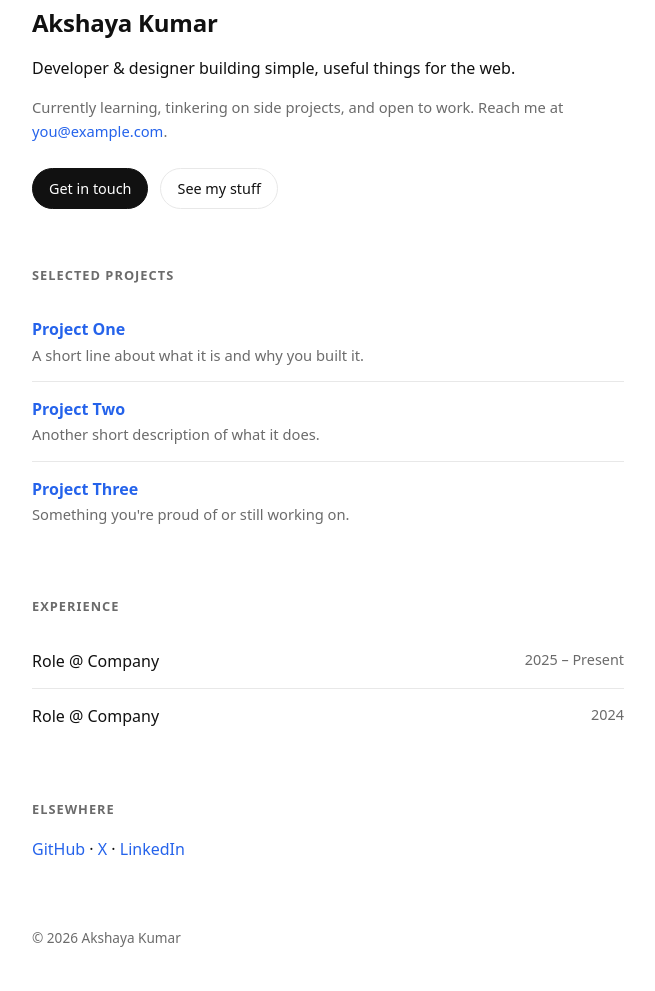
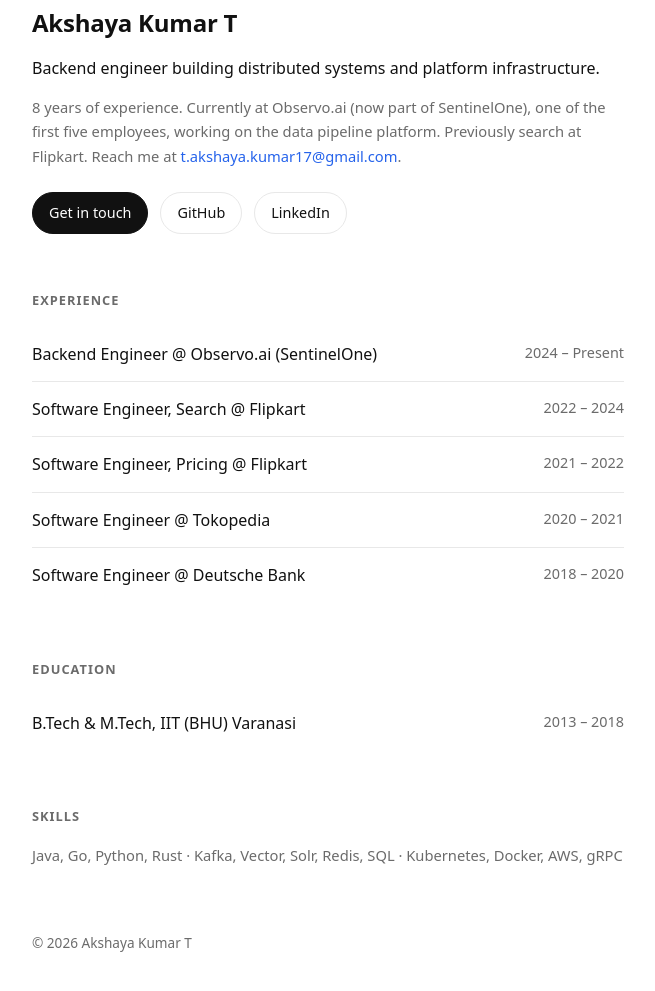
Before and after one commit to ak-17/akshayakumar_xyz, a plain HTML site: page public/index.html in a window 1280 px wide. Shown: the part 145-1136 px from the top of the page, without its empty margins (312-967 px from the left). Drawn offline with Linux system fonts and the light colour scheme.

Commit message:
cleanup and more details

```diff
--- a/public/index.html
+++ b/public/index.html
@@ -3,10 +3,10 @@
 <head>
     <meta charset="utf-8">
     <meta name="viewport" content="width=device-width, initial-scale=1">
-    <title>Akshaya Kumar — Developer & Designer</title>
-    <meta name="description" content="Building simple, useful things for the web.">
-    <meta property="og:title" content="Akshaya Kumar">
-    <meta property="og:description" content="Building simple, useful things for the web.">
+    <title>Akshaya Kumar T — Backend Engineer</title>
+    <meta name="description" content="Backend engineer building distributed systems and platform infrastructure.">
+    <meta property="og:title" content="Akshaya Kumar T — Backend Engineer">
+    <meta property="og:description" content="Backend engineer building distributed systems and platform infrastructure.">
     <style>
         :root{--bg:#fff;--fg:#111;--muted:#6b6b6b;--line:#e8e8e8;--accent:#2563eb}
         @media (prefers-color-scheme:dark){:root{--bg:#0b0b0c;--fg:#f2f2f2;--muted:#8d8d92;--line:#232326;--accent:#7aa2ff}}
@@ -26,7 +26,6 @@
         ul{list-style:none;padding:0;margin:0}
         li{padding:14px 0;border-bottom:1px solid var(--line)}
         li:last-child{border:0}
-        .t{font-weight:600}
         .d{color:var(--muted);font-size:.92rem}
         .row{display:flex;justify-content:space-between;gap:16px}
         .row span:last-child{color:var(--muted);font-size:.9rem;white-space:nowrap}
@@ -36,31 +35,38 @@
 <body>
 <main>
     <div class="avatar">AK</div>
-    <h1>Akshaya Kumar</h1>
-    <p>Developer & designer building simple, useful things for the web.</p>
-    <p class="d">Currently learning, tinkering on side projects, and open to work. Reach me at <a href="mailto:you@example.com">you@example.com</a>.</p>
+    <h1>Akshaya Kumar T</h1>
+    <p>Backend engineer building distributed systems and platform infrastructure.</p>
+    <p class="d">8 years of experience. Currently at Observo.ai (now part of SentinelOne), one of the first five employees, working on the data pipeline platform. Previously search at Flipkart. Reach me at <a href="mailto:t.akshaya.kumar17@gmail.com">t.akshaya.kumar17@gmail.com</a>.</p>
     <div class="btns">
-        <a class="btn primary" href="mailto:you@example.com">Get in touch</a>
-        <a class="btn" href="#projects">See my stuff</a>
+        <a class="btn primary" href="mailto:t.akshaya.kumar17@gmail.com">Get in touch</a>
+        <a class="btn" href="https://github.com/ak-17">GitHub</a>
+        <a class="btn" href="https://www.linkedin.com/in/akshaya-kumar-t">LinkedIn</a>
     </div>
-
-    <h2 id="projects">Selected Projects</h2>
-    <ul>
-        <li><a class="t" href="#">Project One</a><div class="d">A short line about what it is and why you built it.</div></li>
-        <li><a class="t" href="#">Project Two</a><div class="d">Another short description of what it does.</div></li>
-        <li><a class="t" href="#">Project Three</a><div class="d">Something you're proud of or still working on.</div></li>
-    </ul>
 
     <h2>Experience</h2>
     <ul>
-        <li class="row"><span>Role @ Company</span><span>2025 – Present</span></li>
-        <li class="row"><span>Role @ Company</span><span>2024</span></li>
+        <li class="row"><span>Backend Engineer @ Observo.ai (SentinelOne)</span><span>2024 – Present</span></li>
+        <li class="row"><span>Software Engineer, Search @ Flipkart</span><span>2022 – 2024</span></li>
+        <li class="row"><span>Software Engineer, Pricing @ Flipkart</span><span>2021 – 2022</span></li>
+        <li class="row"><span>Software Engineer @ Tokopedia</span><span>2020 – 2021</span></li>
+        <li class="row"><span>Software Engineer @ Deutsche Bank</span><span>2018 – 2020</span></li>
     </ul>
 
-    <h2>Elsewhere</h2>
-    <p><a href="https://github.com/">GitHub</a> · <a href="https://x.com/">X</a> · <a href="https://linkedin.com/">LinkedIn</a></p>
+<!--    <h2>Open source</h2>-->
+<!--    <ul>-->
+<!--        <li><a href="https://github.com/ak-17">cluster-of-clusters</a><div class="d">A library for getting past the Couchbase CE 7 node limit.</div></li>-->
+<!--    </ul>-->
 
-    <footer>© 2026 Akshaya Kumar</footer>
+    <h2>Education</h2>
+    <ul>
+        <li class="row"><span>B.Tech & M.Tech, IIT (BHU) Varanasi</span><span>2013 – 2018</span></li>
+    </ul>
+
+    <h2>Skills</h2>
+    <p class="d">Java, Go, Python, Rust · Kafka, Vector, Solr, Redis, SQL · Kubernetes, Docker, AWS, gRPC</p>
+
+    <footer>© 2026 Akshaya Kumar T</footer>
 </main>
 </body>
 </html>
```
Also changed, not shown: 1 other file.
